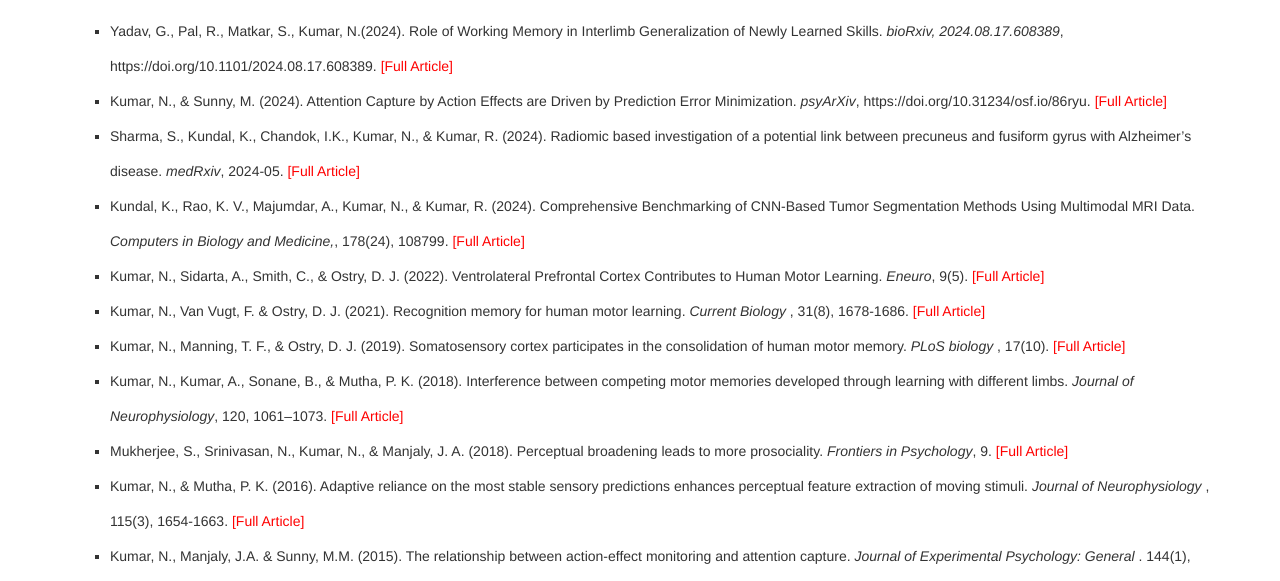
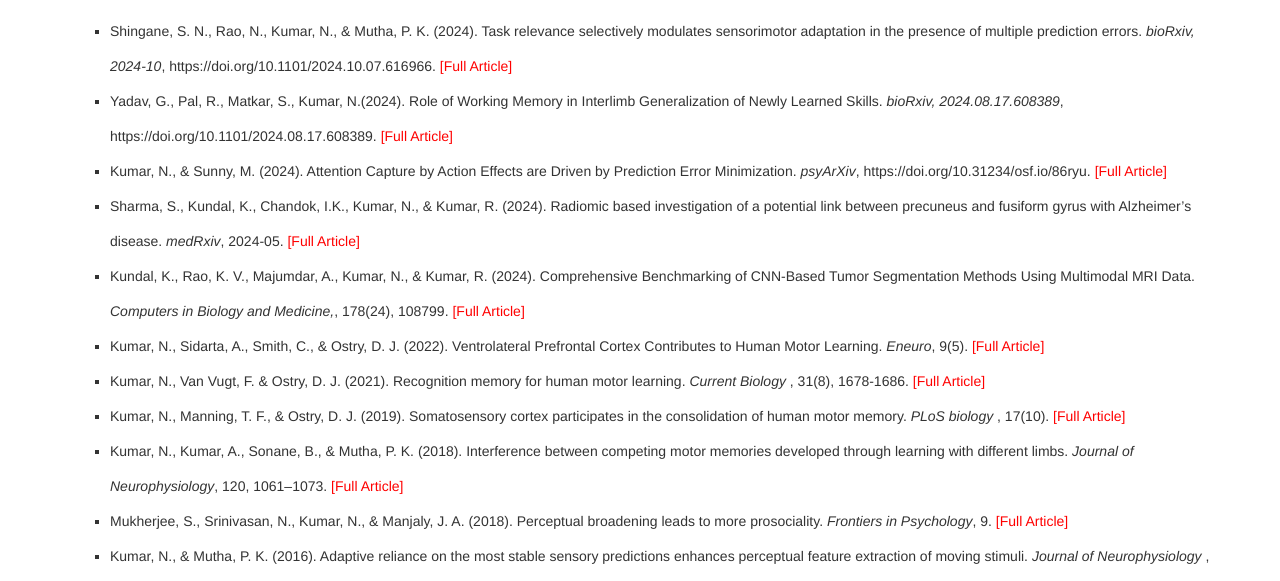
Before and after one commit to neerajiith/plasticity-lab, a plain HTML site: page publications.html in a window 1280 px wide. Shown: the part 519-1100 px from the top of the page. Drawn offline with Linux system fonts and the light colour scheme; files that its build step writes are made by us from their sources.

Commit message:
Nishant pub added

```diff
--- a/publications.html
+++ b/publications.html
@@ -323,6 +323,8 @@
 
                        <ol style="list-style-type:square;">
 
+						<li> Shingane, S. N., Rao, N., Kumar, N., & Mutha, P. K. (2024). Task relevance selectively modulates sensorimotor adaptation in the presence of multiple prediction errors. <i>bioRxiv, 2024-10</i>, https://doi.org/10.1101/2024.10.07.616966. <a href="https://www.biorxiv.org/content/10.1101/2024.10.07.616966v1.abstract" target="_blank" style="color:red;">[Full Article] </a> </li>
+
 						<li> Yadav, G., Pal, R., Matkar, S., Kumar, N.(2024). Role of Working Memory in Interlimb Generalization of Newly Learned Skills. <i>bioRxiv, 2024.08.17.608389</i>, https://doi.org/10.1101/2024.08.17.608389. <a href="https://www.biorxiv.org/content/10.1101/2024.08.17.608389v1" target="_blank" style="color:red;">[Full Article] </a> </li>
 
 						<li> Kumar, N., & Sunny, M. (2024). Attention Capture by Action Effects are Driven by Prediction Error Minimization. <i>psyArXiv</i>, https://doi.org/10.31234/osf.io/86ryu. <a href="" target="_blank" style="color:red;">[Full Article] </a> </li>
```
